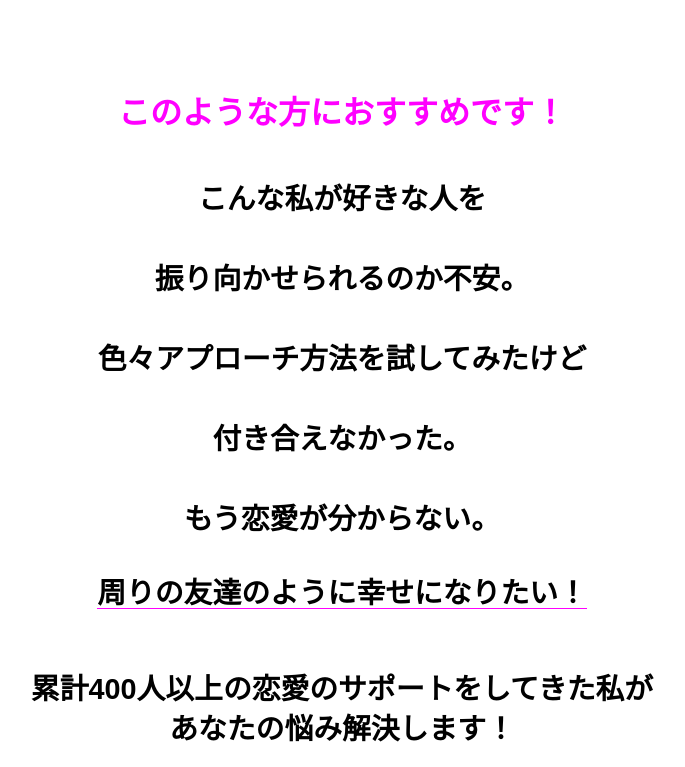
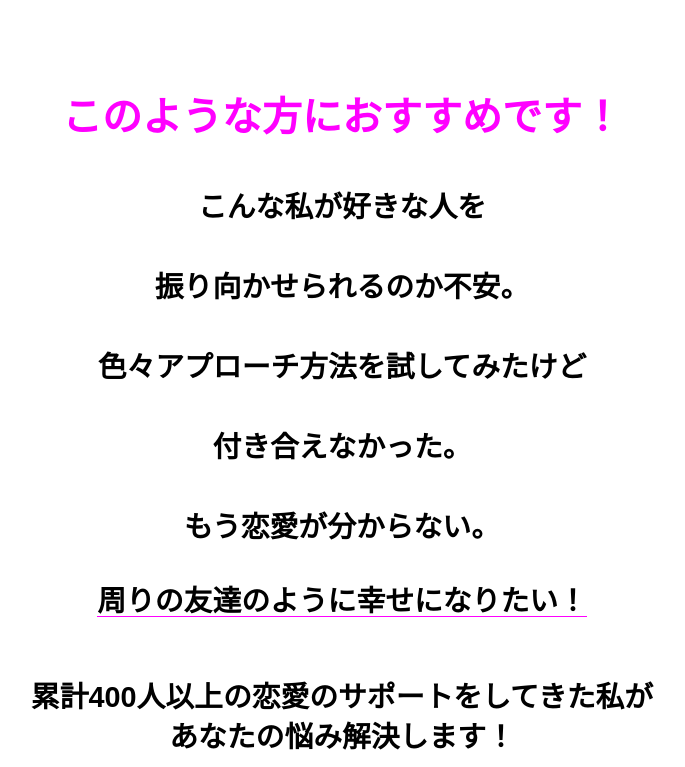
Before and after one commit to fumiya9107/lovemakinglp, a plain HTML site: page index.html in a window 1280 px wide. Shown: the part 1853-2620 px from the top of the page, without its empty margins (298-983 px from the left). Drawn offline with Linux system fonts and the light colour scheme.

Commit message:
Update stylesheet.css

```diff
--- a/stylesheet.css
+++ b/stylesheet.css
@@ -501,6 +501,10 @@ display: flex;
     border-radius: 10px;
   }
 
+  .recomend h1{
+    font-size: 2.5rem;
+  }
+
   .recomend_contents p{
     font-size: 1.8rem;
   }
```
